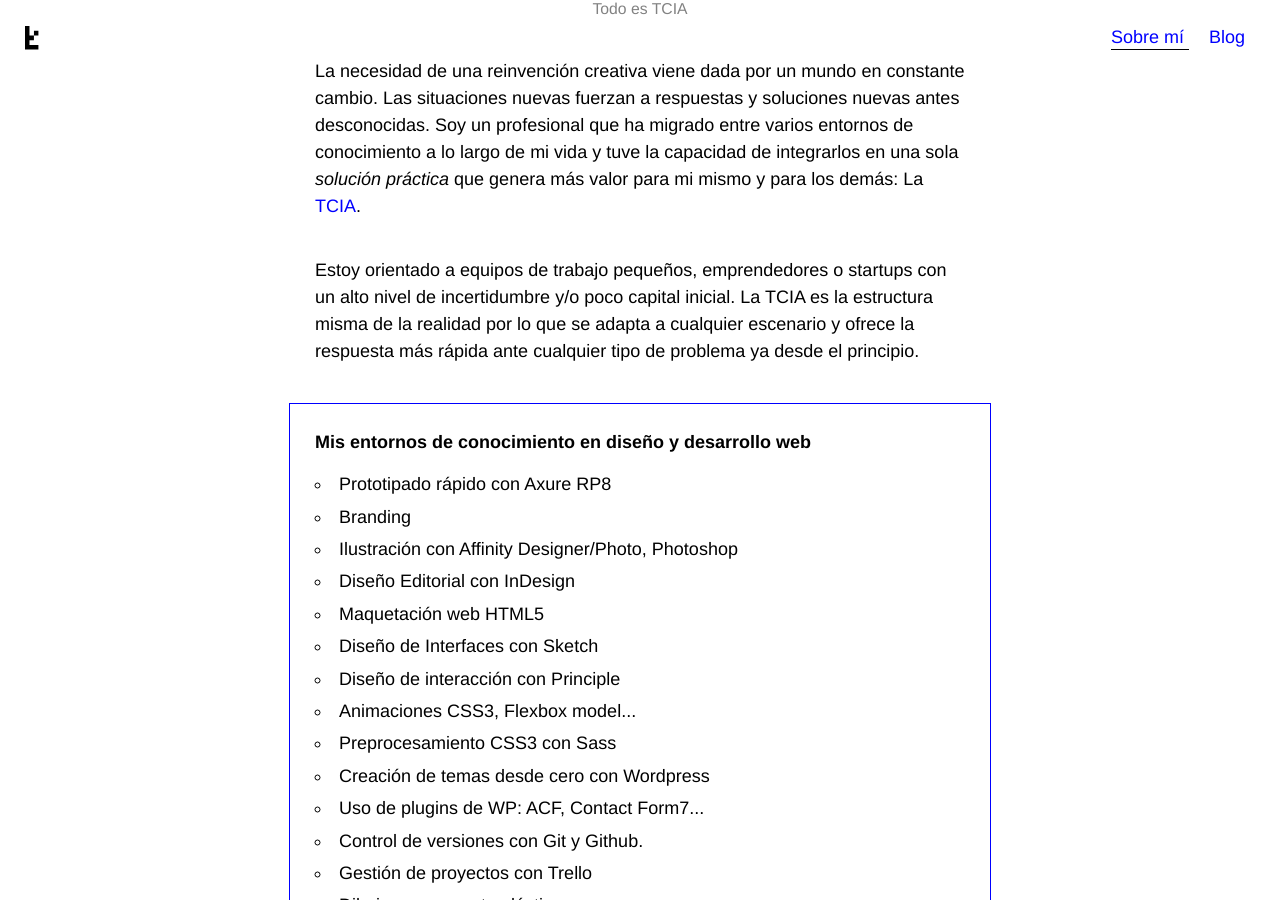
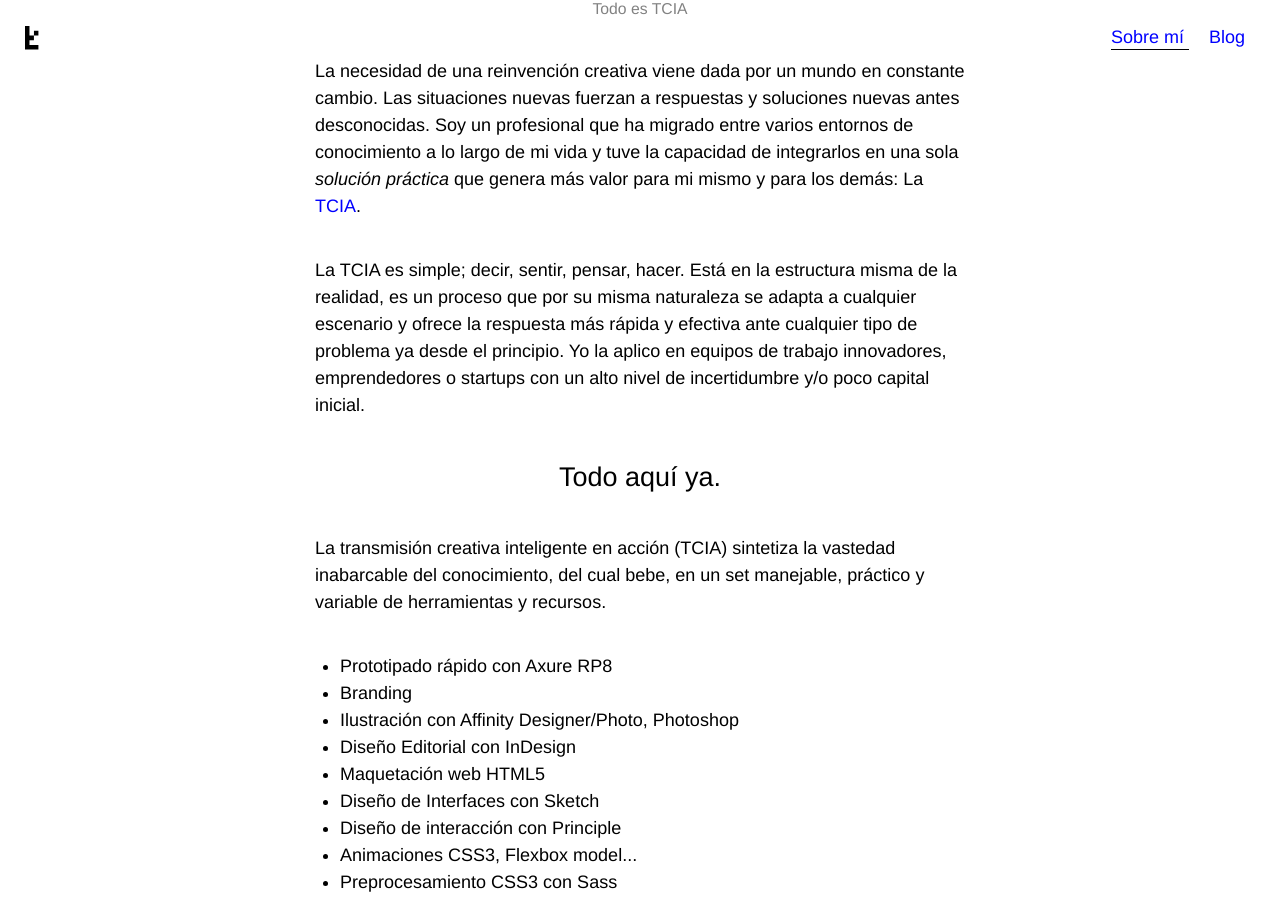
Before and after one commit to t0t/deprecated-personal-portfolio, a Jekyll site: the page built from index.html, in a window 1280 px wide and 900 px high, scrolled down 652 px. Built offline with Jekyll 4.4.1, drawn with Linux system fonts in a browser that asks for light colours; some of the changed text lies outside the part shown.

Commit message:
Contents :cyclone:

```diff
--- a/index.html
+++ b/index.html
@@ -11,7 +11,7 @@ lang: es
 
 <article>
 
-  <h2>Hola, soy Sergio Forés, TCIA.<br>Transmisor de Creatividad Inteligente en la Acción.</h2>
+  <h2>Hola, soy Sergio Forés, TCIA:<br>Transmisor de Creatividad Inteligente en la Acción.</h2>
 
   <figure class="Figure-small">
     <img src="/images/estudio2.jpg" alt="SF Studio">
@@ -20,9 +20,39 @@ lang: es
 
   <p> La necesidad de una reinvención creativa viene dada por un mundo en constante cambio. Las situaciones nuevas fuerzan a respuestas y soluciones nuevas antes desconocidas. Soy un profesional que ha migrado entre varios entornos de conocimiento a lo largo de mi vida y tuve la capacidad de integrarlos en una sola <i>solución práctica</i> que genera más valor para mi mismo y para los demás: La <a href="/tcia">TCIA</a>.</p>
 
-  <p>Estoy orientado a equipos de trabajo pequeños, emprendedores o startups con un alto nivel de incertidumbre y/o poco capital inicial. La TCIA es la estructura misma de la realidad por lo que se adapta a cualquier escenario y ofrece la respuesta más rápida ante cualquier tipo de problema ya desde el principio.</p>
+  <p>La TCIA es simple; decir, sentir, pensar, hacer. Está en la estructura misma de la realidad, es un proceso que por su misma naturaleza se adapta a cualquier escenario y ofrece la respuesta más rápida y efectiva ante cualquier tipo de problema ya desde el principio. Yo la aplico en equipos de trabajo innovadores, emprendedores o startups con un alto nivel de incertidumbre y/o poco capital inicial.</p>
 
-  {% include skills.html %}
+  <h2>Todo aquí ya.</h2>
+
+  <p>La transmisión creativa inteligente en acción (TCIA) sintetiza la vastedad inabarcable del conocimiento, del cual bebe, en un set manejable, práctico y variable de herramientas y recursos.</p>
+
+  <ul class="list">
+
+    <li> Prototipado rápido con Axure RP8 </li>
+    <li> Branding </li>
+    <li> Ilustración con Affinity Designer/Photo, Photoshop </li>
+    <li> Diseño Editorial con InDesign </li>
+    <li> Maquetación web HTML5 </li>
+    <li> Diseño de Interfaces con Sketch </li>
+    <li> Diseño de interacción con Principle </li>
+    <li> Animaciones CSS3, Flexbox model...</li>
+    <li> Preprocesamiento CSS3 con Sass </li>
+    <li> Creación de temas desde cero con Wordpress </li>
+    <li> Uso de plugins de WP: ACF, Contact Form7...</li>
+    <li> Control de versiones con Git y Github.</li>
+    <li> Gestión de proyectos con Trello </li>
+    <li> Dibujo a mano, arte plástico...</li>
+    <li> Javascript, ES6, React, Gulp (Nivel básico) </li>
+    <li> Motores de plantillas ( Jade, Markdown, Liquid ) </li>
+    <li> Convenciones ( BEM, SMACCS,  camelCase ) </li>
+    <li>Entornos locales de generadores web estaticos con React, Firebase, Node, Gulp...</li>
+    <li>Browsersync</li>
+    <li>Terminal de Mac (uso básico)</li>
+    <li>MAMP PRO</li>
+    <li>Atom / Sublime Text</li>
+    <li>Símbolos SVG</li>
+
+  </ul>
 
   <h2>Rasgos de alguien que practica TCIA</h2>
 
```
